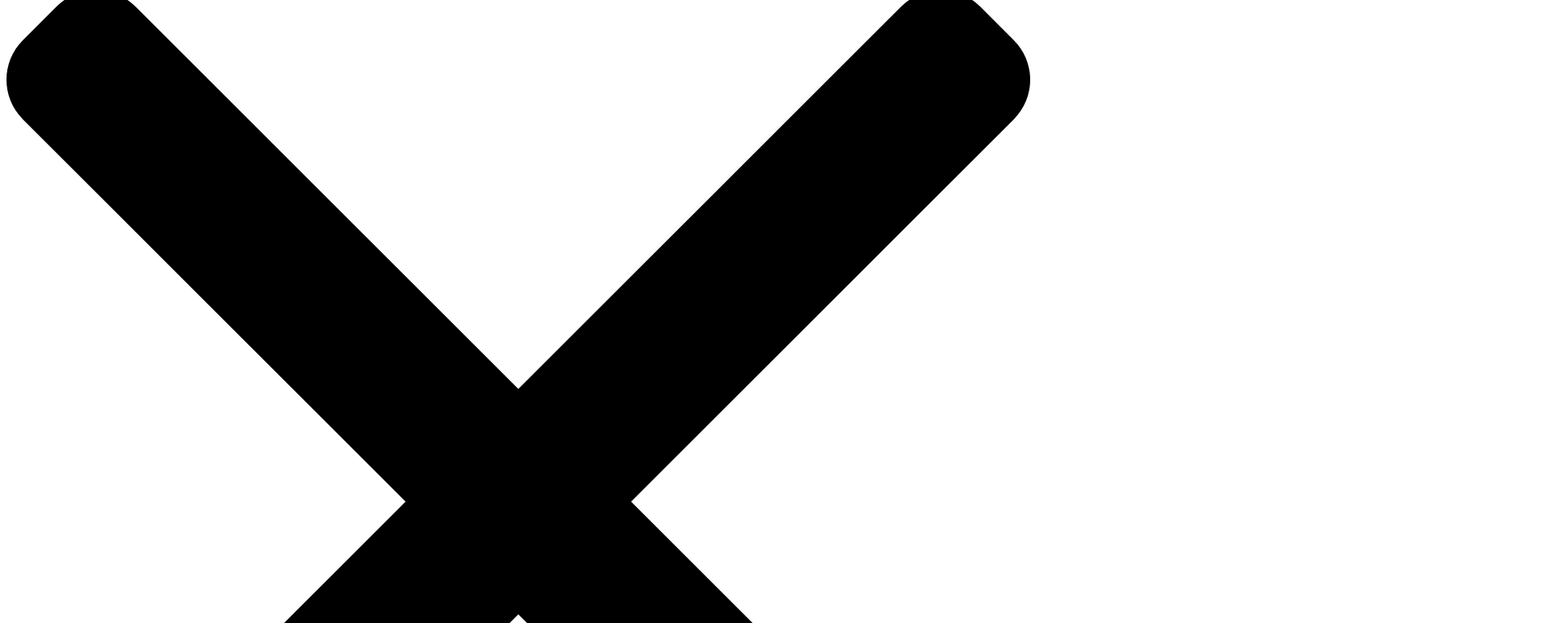
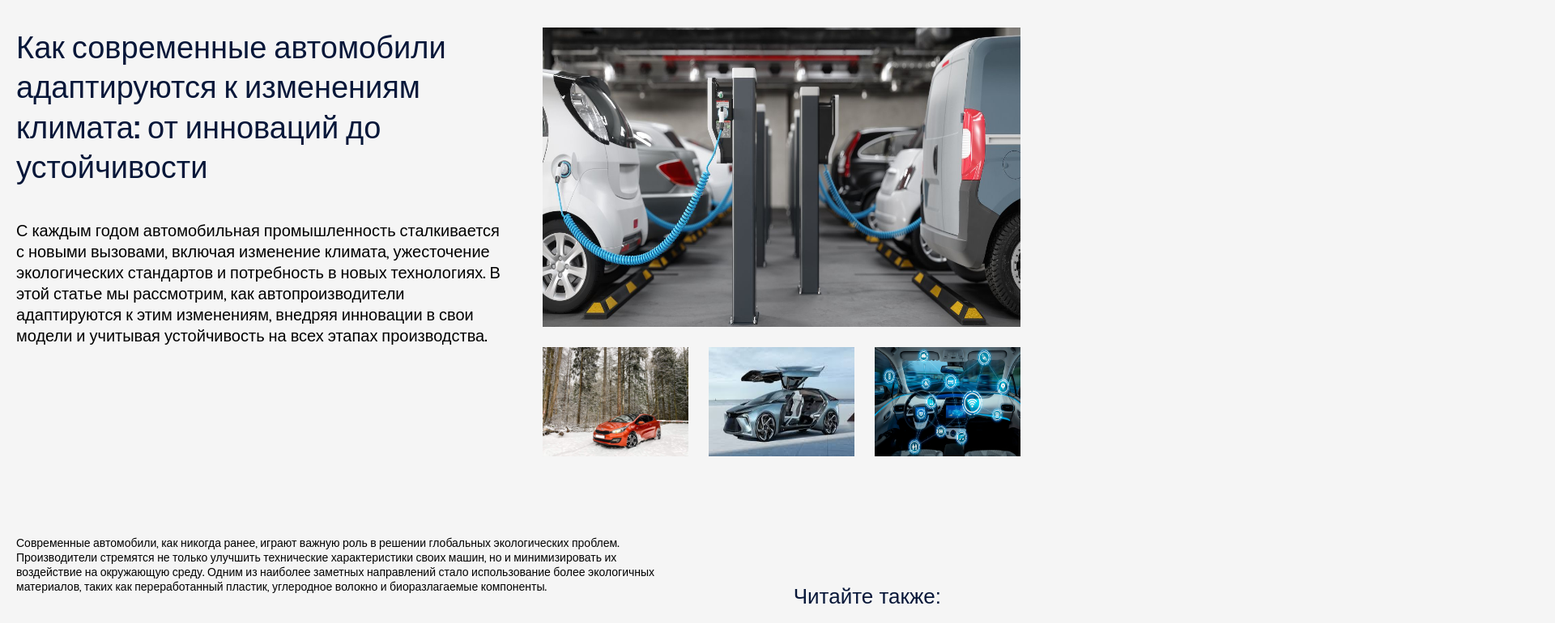
Before and after one commit to polinamurav/automobile-landing, a plain HTML site: page pages/detail.html in a window 1280 px wide. Shown: the part 258-1028 px from the top of the page at 81% size, 1920 px wide, since content can reach past the window. Drawn offline with Linux system fonts and the light colour scheme; the site is published under a folder, as on GitHub Pages, so addresses that start at the root find nothing.

Commit message:
fix path

```diff
--- a/index.html
+++ b/index.html
@@ -4,10 +4,10 @@
     <meta charset="UTF-8">
     <title>Auto</title>
     <link rel="stylesheet" href="https://cdn.jsdelivr.net/npm/swiper@11/swiper-bundle.min.css">
-    <link rel="stylesheet" href="/css/footer.css">
-    <link rel="stylesheet" href="/css/_global.css">
-    <link rel="stylesheet" href="/css/style.css">
-    <link rel="stylesheet" href="/css/adaptive.css">
+    <link rel="stylesheet" href="css/footer.css">
+    <link rel="stylesheet" href="css/global.css">
+    <link rel="stylesheet" href="css/style.css">
+    <link rel="stylesheet" href="css/adaptive.css">
     <meta name="viewport" content="width=device-width, initial-scale=1.0">
 </head>
 <body>
--- a/pages/detail.html
+++ b/pages/detail.html
@@ -3,12 +3,12 @@
 <head>
     <meta charset="UTF-8">
     <title>Детальная</title>
-    <link rel="stylesheet" href="/css/_global.css">
-    <link rel="stylesheet" href="/css/style.css">
-    <link rel="stylesheet" href="/css/footer.css">
-    <link rel="stylesheet" href="/css/_blog.css">
-    <link rel="stylesheet" href="/css/_detail.css">
-    <link rel="stylesheet" href="/css/adaptive.css">
+    <link rel="stylesheet" href="../css/global.css">
+    <link rel="stylesheet" href="../css/style.css">
+    <link rel="stylesheet" href="../css/footer.css">
+    <link rel="stylesheet" href="../css/blog.css">
+    <link rel="stylesheet" href="../css/detail.css">
+    <link rel="stylesheet" href="../css/adaptive.css">
     <meta name="viewport" content="width=device-width, initial-scale=1.0">
 </head>
 <body>
```
Also changed, not shown: pages/blog.html (+5 -5 lines), pages/catalog.html (+5 -5 lines), pages/contacts.html (+4 -4 lines), pages/login.html (+5 -5 lines), css/blog.css (renamed from css/_blog.css), css/catalog.css (renamed from css/_catalog.css), css/detail.css (renamed from css/_detail.css), css/global.css (renamed from css/_global.css), css/login.css (renamed from css/_login.css).
